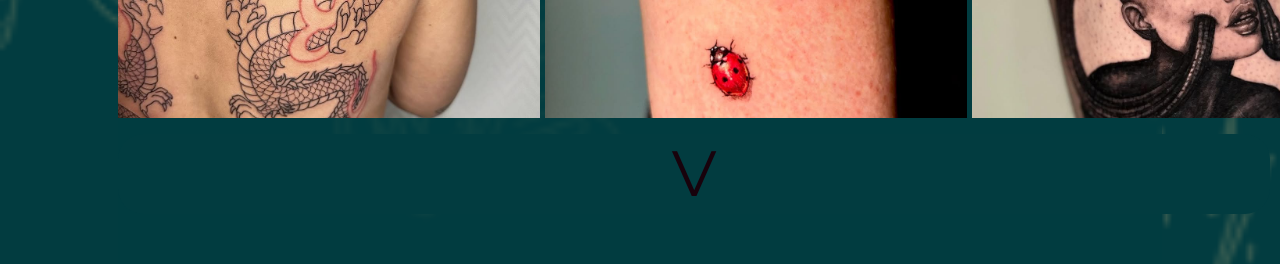
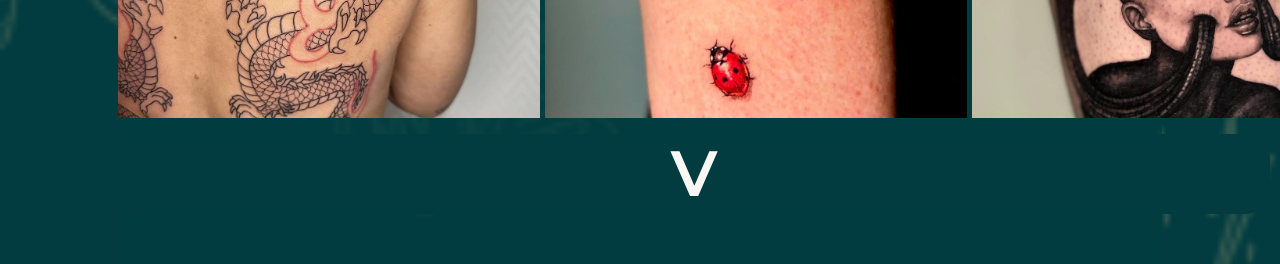
Before and after one commit to CavicEmil/SPRINT-project-Sep25, a plain HTML site: page index.html in a window 1280 px wide. Shown: the part 1700-1964 px from the top of the page. Drawn offline with nearby package versions, Linux system fonts and the light colour scheme.

Commit message:
adjusted inspirations expand arrow color

```diff
--- a/stylesheet.css
+++ b/stylesheet.css
@@ -382,6 +382,8 @@ a {
     margin-top: 2vh;
     text-align: center;
     border-radius: 25px;
+    color:#F8F7F4;
+    font-weight: 600;
 }
 
 .ins-highlights.expanded {
```
